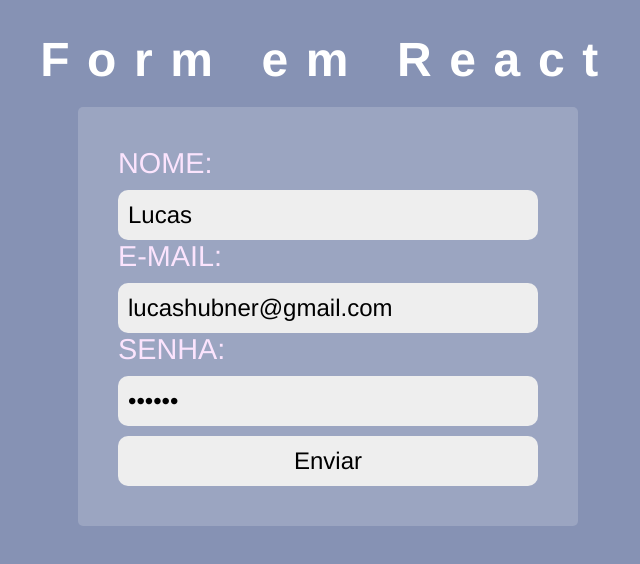
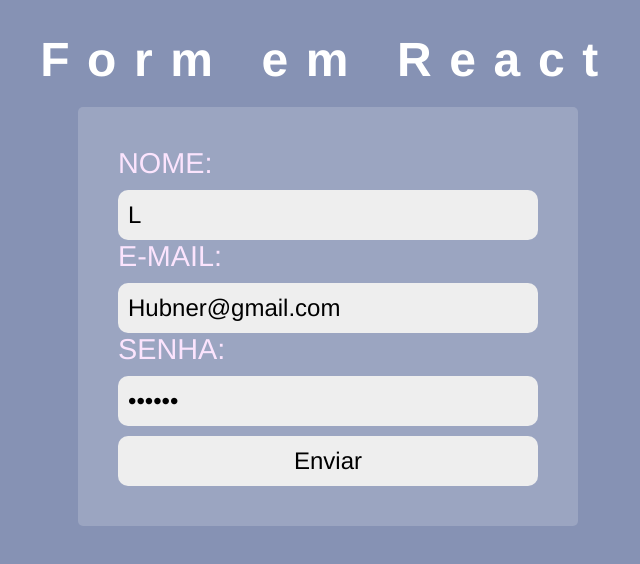
Before and after one commit to LUCASGOODPROGRAMMER/FRONT-END_ESTUDO, a React (Vite) app in the folder html_css_js_react/5_FORM_REACT/form_react/: page / in a window 1280 px wide. Shown: the top 564 px of the page, without its empty margins (312-952 px from the left). Built offline with nearby package versions, Linux system fonts and the light colour scheme.

Commit message:
exposed block

```diff
--- a/html_css_js_react/5_FORM_REACT/form_react/src/App.jsx
+++ b/html_css_js_react/5_FORM_REACT/form_react/src/App.jsx
@@ -6,7 +6,7 @@ function App() {
   return (
     <>
         <h1>Form em React</h1>
-        <MyForm userName="Lucas" userEmail="lucashubner@gmail.com" userPassword="sdgfds"/>
+        <MyForm userName="L" userEmail="Hubner@gmail.com" userPassword="sdgfds"/>
     </>
   );
 }
--- a/html_css_js_react/5_FORM_REACT/form_react/src/components/MyForm.jsx
+++ b/html_css_js_react/5_FORM_REACT/form_react/src/components/MyForm.jsx
@@ -23,6 +23,11 @@ const MyForm = ({userName, userEmail,userPassword}) => {
 
     // validação
     // envio
+
+    // limpar form
+    setName("")
+    setEmail("")
+    setPassword("")
   }
 
   return (
```
